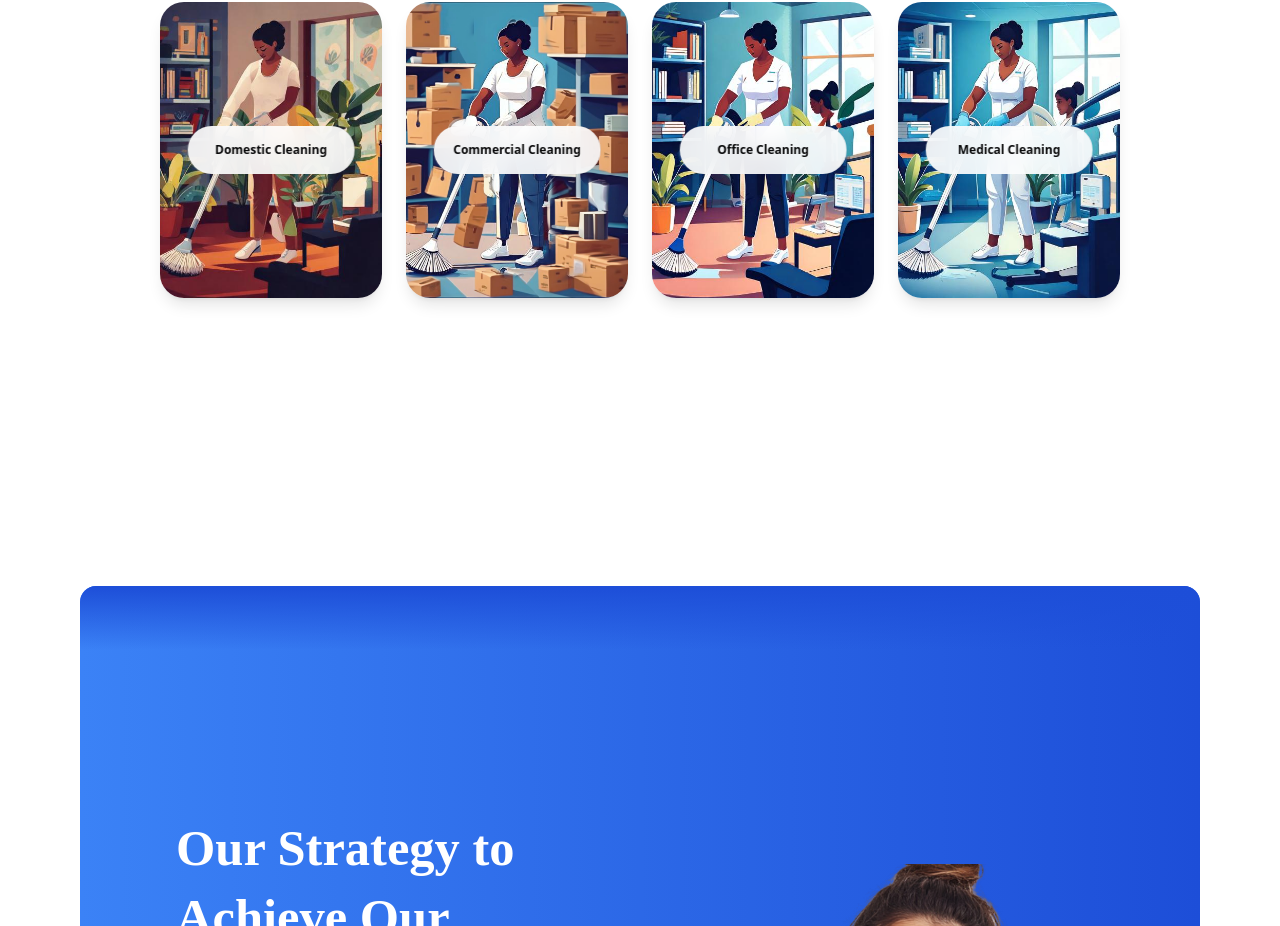
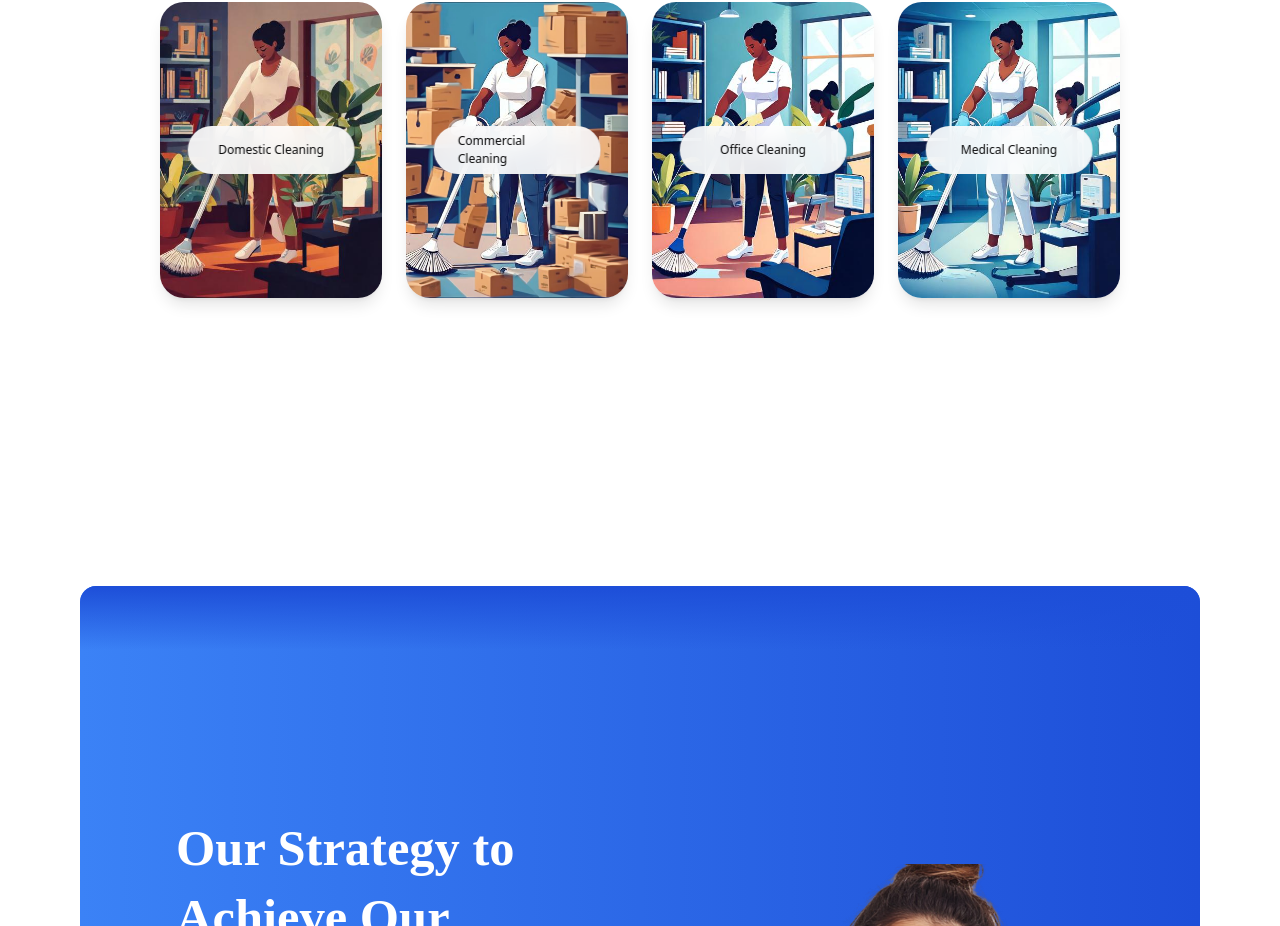
Before and after one commit to varuntree/kalluu, a Next.js app: page / in a window 1280 px wide. Shown: the part 1216-2142 px from the top of the page. Built offline with nearby package versions, Linux system fonts and the light colour scheme.

Commit message:
Assistant checkpoint: Update text formatting in ServiceCard
Assistant generated file changes:
- app/components/ServiceCard.tsx: Update text formatting in ServiceCard

---

User prompt:

change the text format in the service card to have good padding and the little bold

```diff
--- a/app/components/ServiceCard.tsx
+++ b/app/components/ServiceCard.tsx
@@ -92,10 +92,10 @@ const ServiceCard: React.FC<ServiceCardProps> = ({ image, title, description })
                    bg-white/90 backdrop-blur-md rounded-3xl flex items-center justify-center
                    text-text font-bold text-sm transition-all duration-300"
       >
-        <h3 className="title absolute inset-0 flex items-center justify-center opacity-100 px-4">
+        <h3 className="title absolute inset-0 flex items-center justify-center opacity-100 px-6 font-medium">
           {title}
         </h3>
-        <p className="description absolute inset-0 p-4 text-center text-sm font-normal opacity-0">
+        <p className="description absolute inset-0 px-8 py-6 text-center text-sm font-normal opacity-0">
           {description}
         </p>
       </div>
```
